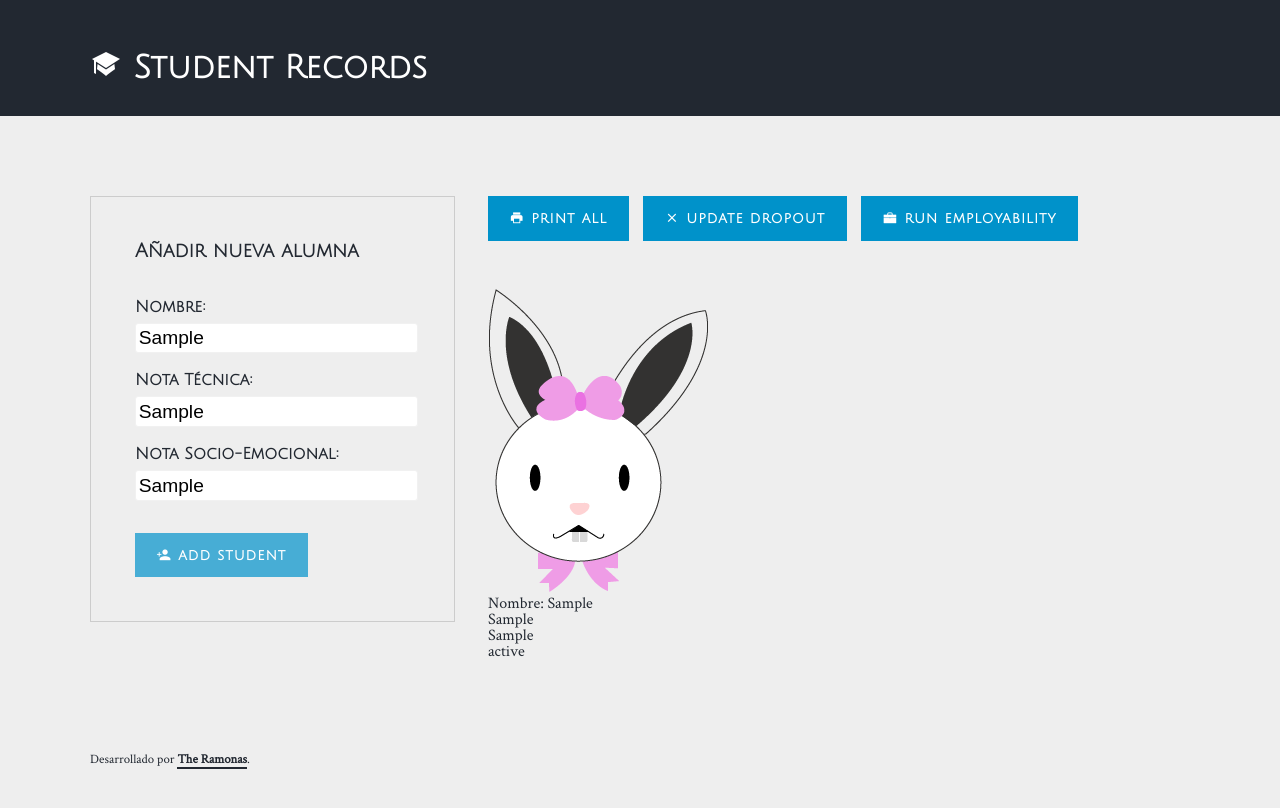
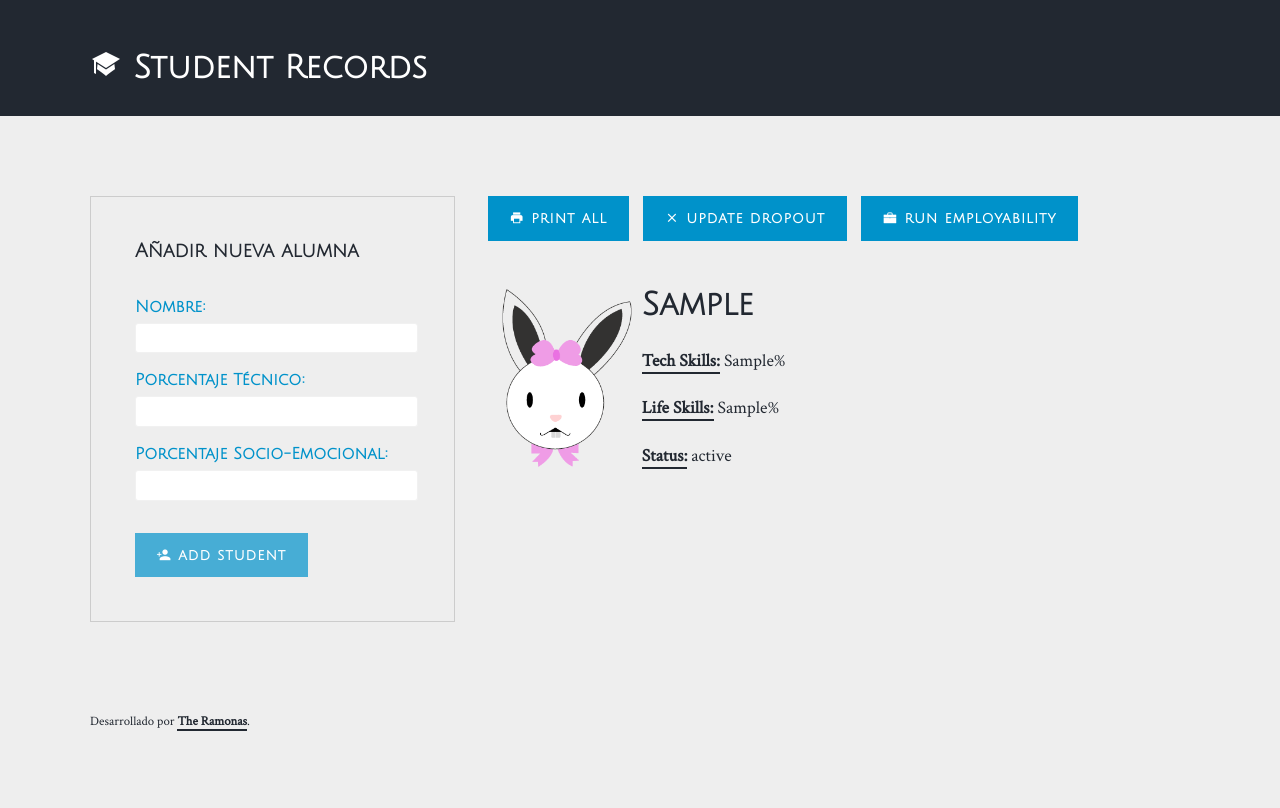
Before and after one commit to laureenpe/student-records, a plain HTML site: page index.html in a window 1280 px wide. Both pictures are taken after typing "Sample", "Sample", "Sample" into the empty fields and a click on the button "add student". Drawn offline with Linux system fonts and the light colour scheme.

Commit message:
Ajustes de visualización, imprimir únicamente el último ingresado

```diff
--- a/assets/css/style.css
+++ b/assets/css/style.css
@@ -133,10 +133,15 @@ h3 {
   font-size: 1.2rem;
 }
 
-h1, h3 {
+h4 {
+  color: #222831;
+  margin: 0 0 .5em;
+  font-size: 2rem;
+}
+
+h1, h3, h4 {
   font-family: 'Julius Sans One', Helvetica, Arial, sans-serif;
   font-weight: 800;
-  text-align: left;
 }
 
 form {
@@ -149,7 +154,7 @@ label {
   display: block;
   font-family: 'Julius Sans One', Helvetica, Arial, sans-serif;
   font-weight: 800;
-  color: #rgb(0, 146, 202);
+  color: rgb(0, 146, 202);
   margin: 1.2em 0 .5em;
 }
 
@@ -177,6 +182,26 @@ input, select {
     margin: 0 0 0 3%;
     overflow: hidden;
     float: left;
+}
+
+.student {
+    width: 46%;
+    margin: 0 1% 2em;
+    float: left;
+    padding: 0 1%;
+}
+
+.student img {
+  float: left;
+  max-width: 130px;
+  width: 100%;
+  margin-right: 10px;
+}
+
+.student p {
+  font-size: 1.1rem;
+  margin: .5em 0;
+  float: left;
 }
 
 .botones {
--- a/assets/js/main.js
+++ b/assets/js/main.js
@@ -1,8 +1,8 @@
-function Student(id, studentname, techpoints, lifepoints, status){
+function Student(id, studentName, techPoints, lifePoints, status){
 	this.id = id;
-	this.studentname = studentname;
-	this.techpoints = techpoints;
-	this.lifepoints = lifepoints;
+	this.studentName = studentName;
+	this.techPoints = techPoints;
+	this.lifePoints = lifePoints;
 	this.status = status;
 }
 // elementos a agregar
@@ -19,28 +19,32 @@ function ver_imagen() {
 }
 
 var imagen = new ver_imagen();
-src = imagen[ Math.floor(Math.random() * imagen.N) ];
+var src = imagen[ Math.floor(Math.random() * imagen.N) ];
 
 res = [];
 var print = document.getElementById("print");
 
 function addStudent() {
-	var nombre = document.getElementById("nombre").value;
-	var notaT = document.getElementById("notaT").value;
-	var notaE = document.getElementById("notaE").value;
-	res.push( new Student( res.length + 1, nombre, notaT, notaE, "active" ) );
-	nombre = " ";
-	notaT = " ";
-	notaE = " ";
-	showStudent(res[res.length]);
+	var studentName = document.getElementById("studentName").value;
+	var techPoints = document.getElementById("techPoints").value;
+	var lifePoints = document.getElementById("lifePoints").value;
+	res.push( new Student( res.length + 1, studentName, techPoints, lifePoints, "active" ) );
+	document.getElementById("studentName").value = "";
+	document.getElementById("techPoints").value = "";
+	document.getElementById("lifePoints").value = "";
+	document.getElementById("print").innerHTML = "";
+	newStudent(res[res.length - 1]);
 	return res;
+}
+
+function newStudent(el) {
+	document.getElementById("print").innerHTML = '<div class="student"><img src=' + src + '><h4>' + el.studentName + '</h4><p><span class="border">Tech Skills:</span> ' + el.techPoints + '%</p><p><span class="border">Life Skills:</span> ' + el.lifePoints + '%</p><p><span class="border">Status:</span> ' + el.status + '</p></div>';
 }
 
 function showStudent() {
 	printHTML(" ");
 	res.forEach(function(elemento){
-	print.innerHTML += "<img src="+src+">" + "<br><strong>" + "Nombre: " + "</strong>" + elemento.studentname + "<br>" + elemento.techpoints + "<br>"
-	+ elemento.lifepoints + "<br>" + elemento.status + "<br>";
+	print.innerHTML += '<div class="student"><img src=' + src + '><h4>' + elemento.studentName + '</h4><p><span class="border">Tech Skills:</span> ' + elemento.techPoints + '</p><p><span class="border">Life Skills:</span> ' + elemento.lifePoints + '</p><p><span class="border">Status:</span> ' + elemento.status + '</p></div>';
 	});
 }
 
--- a/index.html
+++ b/index.html
@@ -21,16 +21,16 @@
 			<h3>Añadir nueva alumna</h3>
 			<form action="#" method="post">
 				<div>
-					<label for="nombre">Nombre:</label>
-					<input type="text" name="nombre" id="nombre" value="" tabindex="1" />
+					<label for="studentName">Nombre:</label>
+					<input type="text" name="studentName" id="studentName" value="" tabindex="1" />
 				</div>
 				<div>
-					<label for="notaT">Nota Técnica:</label>
-					<input type="text" name="notaT" id="notaT" value="" tabindex="2" />
+					<label for="techPoints">Porcentaje Técnico:</label>
+					<input type="text" name="techPoints" id="techPoints" value="" tabindex="2" />
 				</div>
 				<div>
-					<label for="notaE">Nota Socio-Emocional:</label>
-					<input type="text" name="notaE" id="notaE" value="" tabindex="3" />
+					<label for="lifePoints">Porcentaje Socio-Emocional:</label>
+					<input type="text" name="lifePoints" id="lifePoints" value="" tabindex="3" />
 				</div>
 			</form>
 			<button class="btn" id="addStudent" onclick="addStudent()" tabindex="4"><span class="icon icon-android-person-add"></span> Add Student</button>
```
Also changed, not shown: assets/img/1.png, assets/img/2.png.
